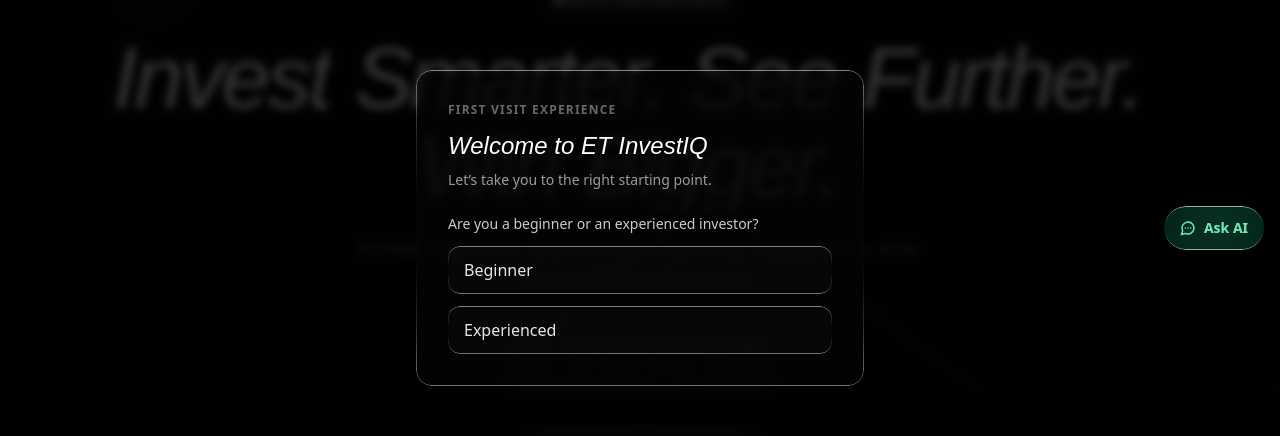
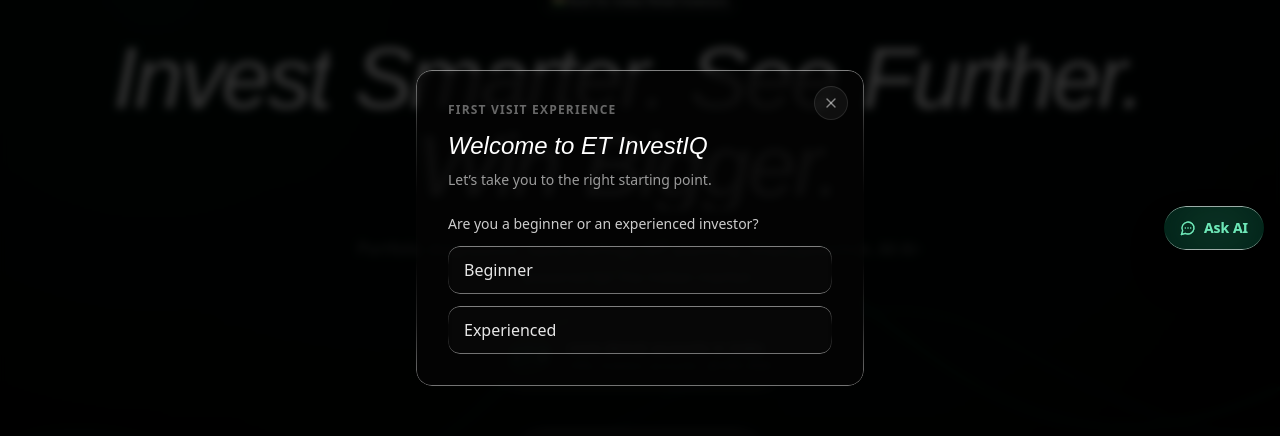
Before and after one commit to Yasaswini-ch/ET-InvestIQ, a Next.js app: page / in a window 1280 px wide. Shown: the part 172-608 px from the top of the page. Built offline with nearby package versions, Linux system fonts and the light colour scheme; a web font is replaced by a local one.

Commit message:
feat: add close button to onboarding modal

```diff
--- a/components/NameCaptureModal.tsx
+++ b/components/NameCaptureModal.tsx
@@ -2,6 +2,7 @@
 
 import { useEffect, useState } from "react";
 import { useRouter } from "next/navigation";
+import { X } from "lucide-react";
 
 type InvestorStage = "beginner" | "experienced" | null;
 type PortfolioState = "yes" | "no" | null;
@@ -41,6 +42,15 @@ export default function NameCaptureModal() {
     router.push(href);
   };
 
+  const dismiss = () => {
+    try {
+      localStorage.setItem(ONBOARDING_KEY, "1");
+    } catch {
+      // Ignore storage failures.
+    }
+    setShow(false);
+  };
+
   const handleStageSelect = (nextStage: InvestorStage) => {
     if (!nextStage) return;
     setStage(nextStage);
@@ -59,7 +69,15 @@ export default function NameCaptureModal() {
 
   return (
     <div className="fixed inset-0 z-[60] bg-black/80 backdrop-blur-sm flex items-center justify-center px-4">
-      <div className="liquid-glass rounded-2xl p-8 max-w-md w-full border border-white/10">
+      <div className="liquid-glass rounded-2xl p-8 max-w-md w-full border border-white/10 relative">
+        <button
+          type="button"
+          onClick={dismiss}
+          aria-label="Close onboarding"
+          className="absolute right-4 top-4 rounded-full border border-white/10 bg-white/5 p-2 text-white/50 transition hover:text-white hover:bg-white/10"
+        >
+          <X className="h-4 w-4" />
+        </button>
         <p className="text-white/40 text-xs font-bold uppercase tracking-widest mb-3">
           First visit experience
         </p>
```
